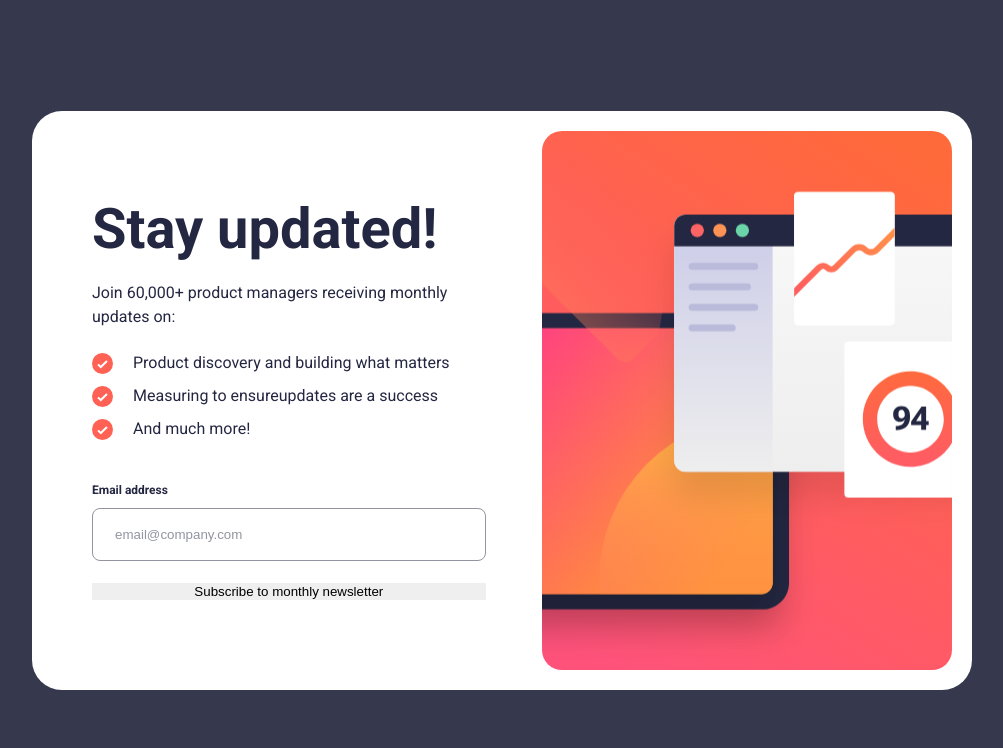
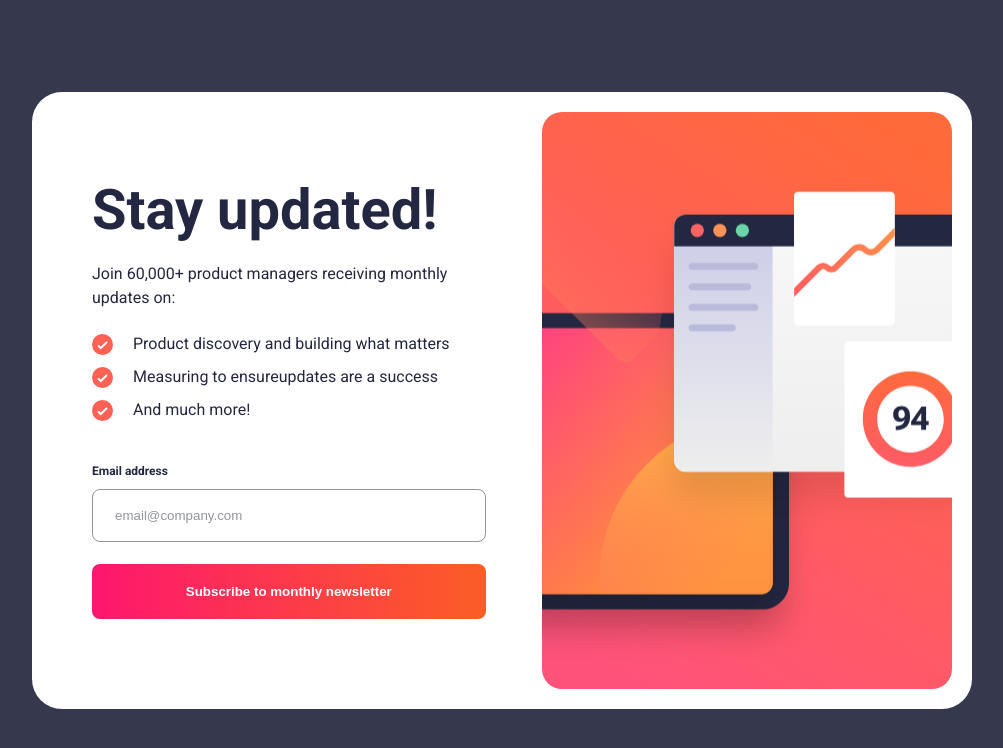
Before and after one commit to hun-ah/newsletter-signup-react, a React (Vite) app: page / in a window 1280 px wide. In both pictures the pointer is over the button "Subscribe to monthly newsletter". Shown: the top 748 px of the page, without its empty margins (138-1141 px from the left). Built offline with nearby package versions, Linux system fonts and the light colour scheme.

Commit message:
removed newsletter class

```diff
--- a/src/components/button.module.css
+++ b/src/components/button.module.css
@@ -1,16 +1,14 @@
 .button {
   border: none;
   cursor: pointer;
-  transition: background-color 0.3s ease-in-out;
-}
-
-.newsletter {
   padding: 20px;
   border-radius: 8px;
   background: var(--slate-grey);
   color: var(--white);
   font-weight: 700;
+  transition: background-color 0.3s ease-in-out;
 }
-.newsletter:hover {
+
+.button:hover {
   background: linear-gradient(90deg, #fe166f, transparent), #fb5e25;
 }
```
